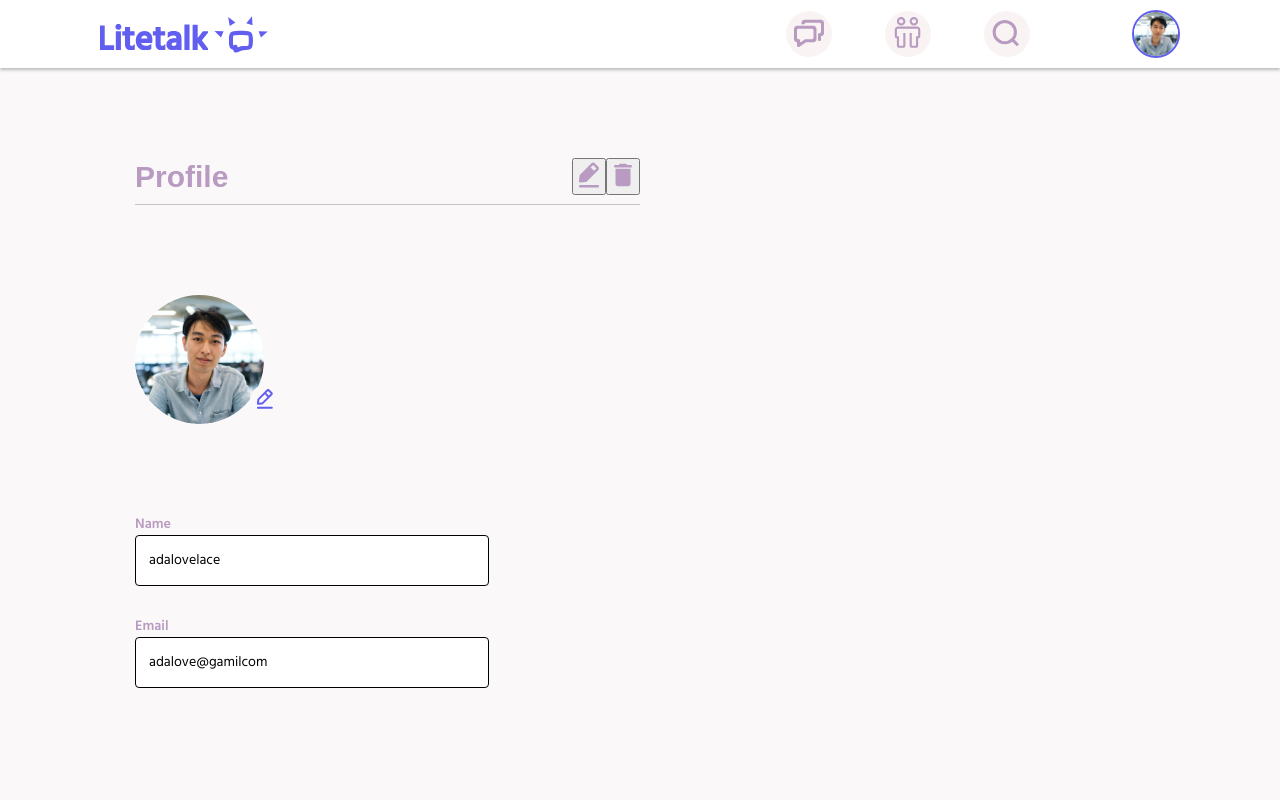
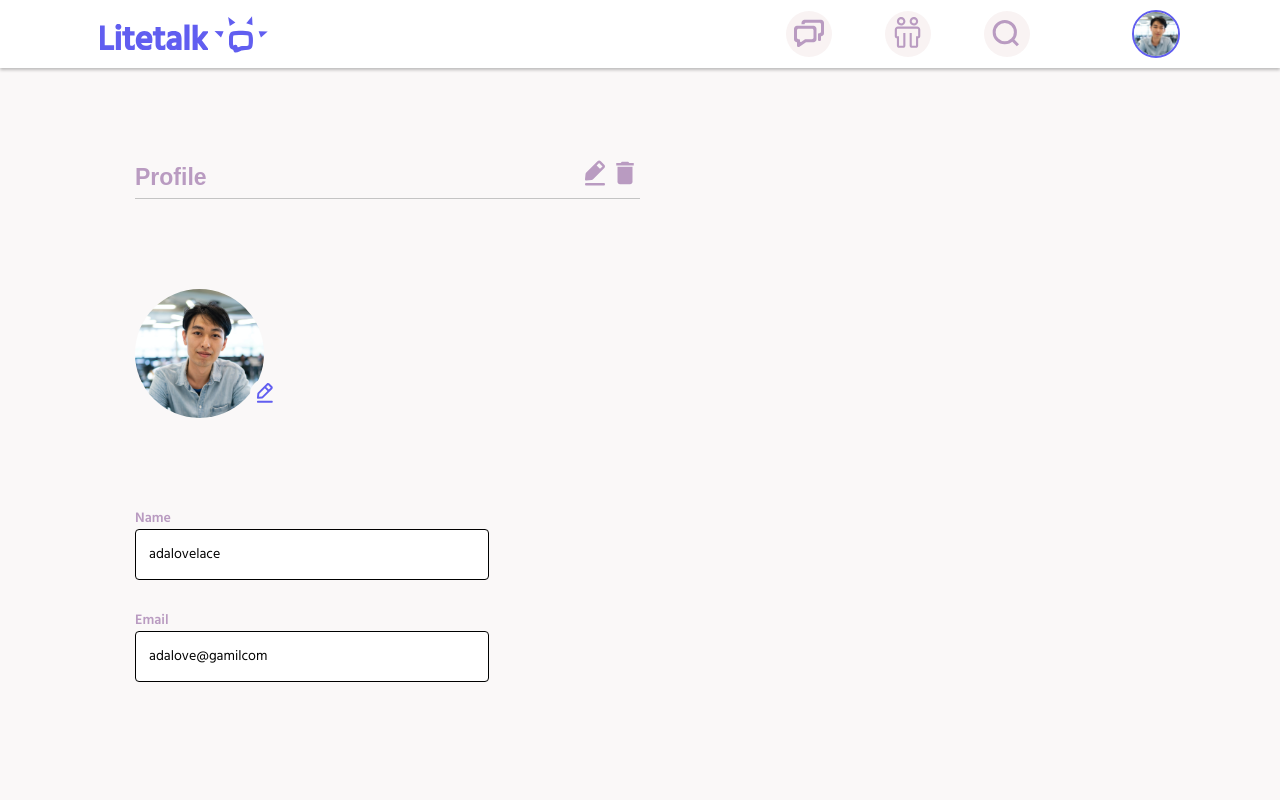
Before and after one commit to chingu-voyages/v39-bears-team-11, a React (Create React App) app in the folder client/: page /profile in a window 1280 px wide. Shown: the top 800 px of the page. Built offline with nearby package versions, Linux system fonts and the light colour scheme; a web font is replaced by a local one.

Commit message:
:recycle: Refactor heading and button styles

```diff
--- a/client/src/components/profile/Profile.js
+++ b/client/src/components/profile/Profile.js
@@ -30,7 +30,7 @@ function Profile() {
       {/* header section contains the profile heading and profile
       actions buttons */}
       <header className={styles.Profile__heading}>
-        <h2>Profile</h2>
+        <h2 className={styles.Profile__headText}>Profile</h2>
         <div>
           <Link to="/edit">
             <ProfileButton imgSrc={editIcon} altText="edit icon" />
--- a/client/src/styles/Profile-styles/EditProfile.module.css
+++ b/client/src/styles/Profile-styles/EditProfile.module.css
@@ -5,6 +5,10 @@
 
 .Edit__heading {
   border-bottom: 1px solid #c4c4c4;
+  font-style: normal;
+  font-weight: 700;
+  font-size: 2.3rem;
+  line-height: 3.8rem;
   margin-bottom: 5rem;
 }
 
--- a/client/src/styles/Profile-styles/Profile.module.css
+++ b/client/src/styles/Profile-styles/Profile.module.css
@@ -10,12 +10,14 @@
   display: flex;
   justify-content: space-between;
 
+  border-bottom: 1px solid #c4c4c4;
+}
+
+.Profile__headText {
   font-style: normal;
   font-weight: 700;
-  font-size: 2rem;
+  font-size: 2.3rem;
   line-height: 3.8rem;
-
-  border-bottom: 1px solid #c4c4c4;
 }
 
 .Profile__heading > h2,
--- a/client/src/styles/Profile-styles/ProfileButton.module.css
+++ b/client/src/styles/Profile-styles/ProfileButton.module.css
@@ -1,12 +1,8 @@
-.Profile__icons {
-  height: 3.1rem;
-  width: 3.1rem;
-
+button {
   background-color: transparent;
   border: none;
-  cursor: pointer;
 }
 
-.Profile__icons:hover {
+button:hover {
   background-color: var(--clr-light-grey);
 }
```
